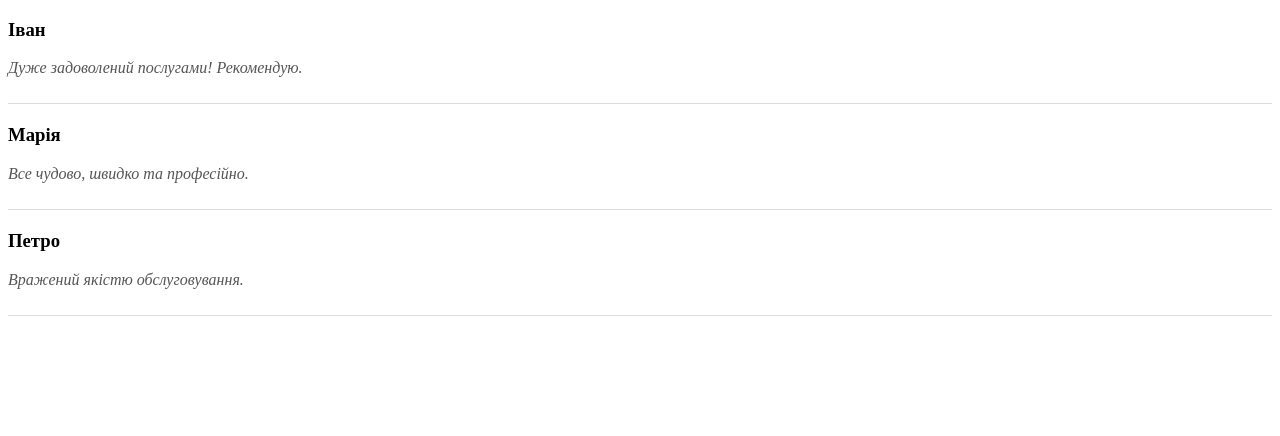
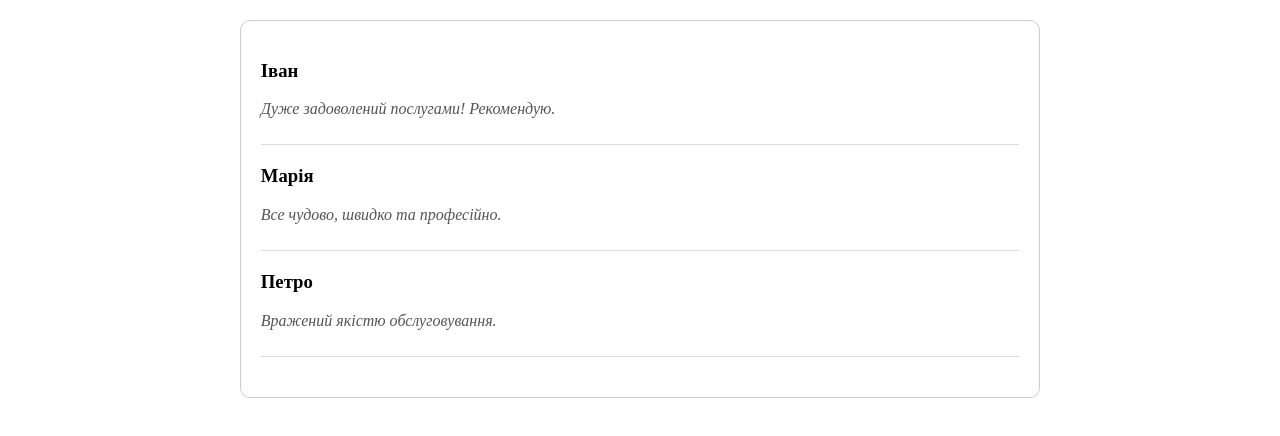
Before and after one commit to klima3775/Klymenko-Front-End-pro-10.11.2310.11, a website: page newHomeworks/index.html in a window 1280 px wide. Drawn offline with Linux system fonts and the light colour scheme.

Commit message:
Update style.css

```diff
--- a/newHomeworks/style.css
+++ b/newHomeworks/style.css
@@ -1,4 +1,4 @@
-Ваші стилі для блоку відгуків #testimonials {
+#testimonials {
   width: 60%;
   margin: auto;
   padding: 20px;
```
